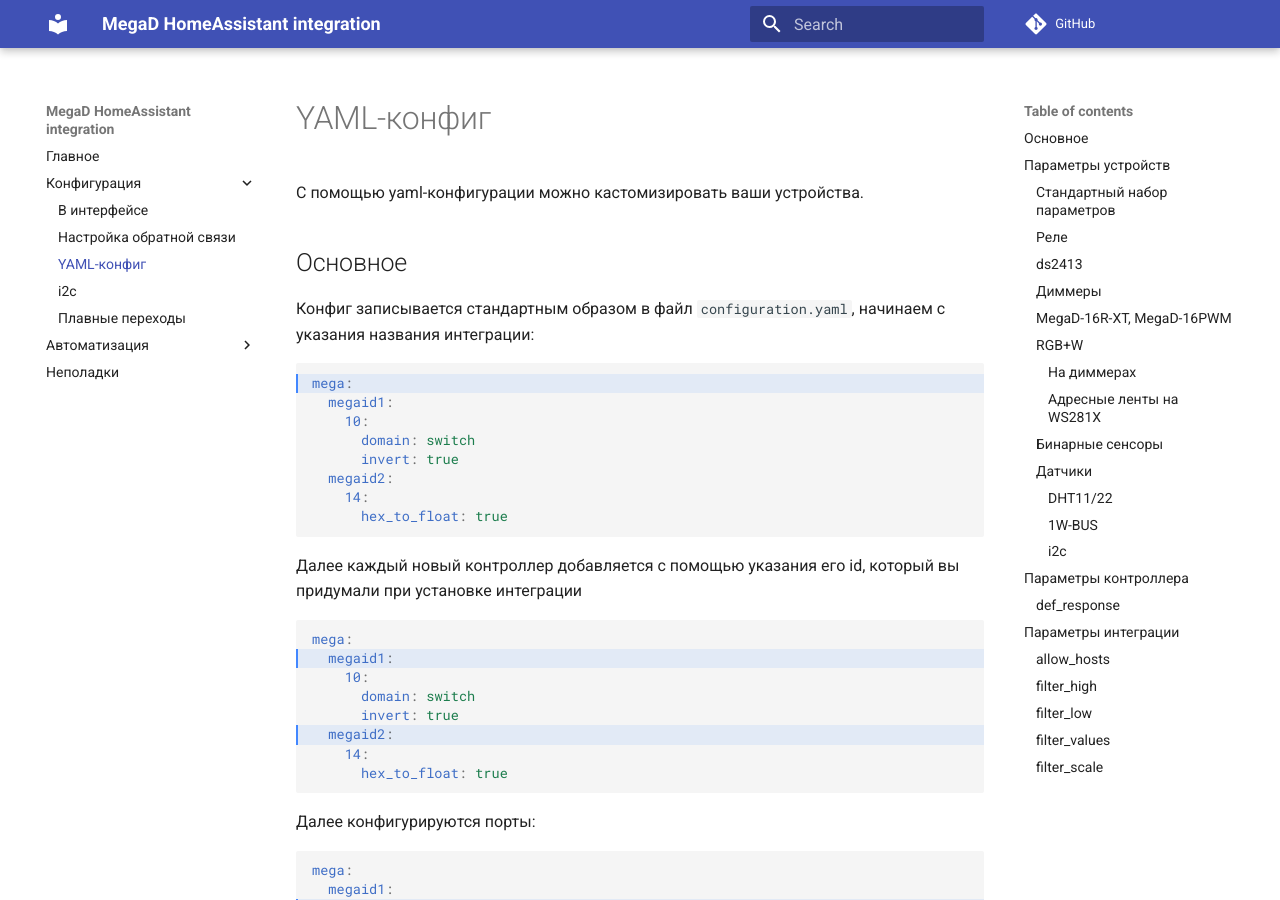
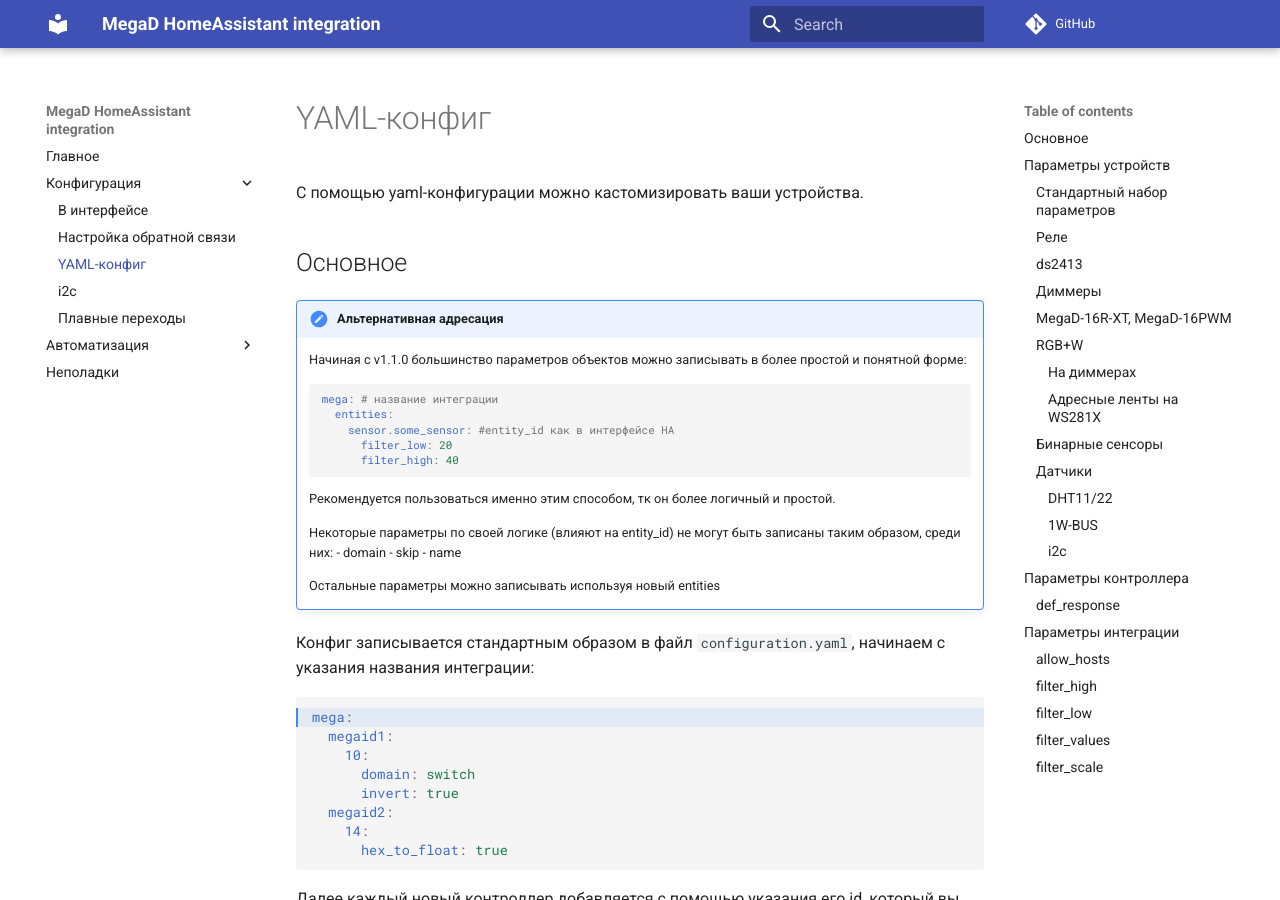
Before and after one commit to andvikt/mega_hacs, an MkDocs documentation site: the page built from docs/yaml.md, in a window 1280 px wide and 900 px high. Built offline with MkDocs 1.6.1 and Material for MkDocs 9.7.7, drawn with Linux system fonts in a browser that asks for light colours; comment, search, counter and statistics services are not loaded.

Commit message:
new config adressation

````diff
--- a/docs/yaml.md
+++ b/docs/yaml.md
@@ -1,6 +1,25 @@
 С помощью yaml-конфигурации можно кастомизировать ваши устройства.
 
 ## Основное
+
+!!! note "Альтернативная адресация"
+    Начиная с v1.1.0 большинство параметров объектов можно записывать в более простой и понятной форме:
+    ```yaml
+    mega: # название интеграции
+      entities:
+        sensor.some_sensor: #entity_id как в интерфейсе HA
+          filter_low: 20
+          filter_high: 40
+    ```
+    Рекомендуется пользоваться именно этим способом, тк он более логичный и простой.
+
+    Некоторые параметры по своей логике (влияют на entity_id) не могут быть записаны таким образом, среди них:
+    - domain
+      - skip
+      - name
+
+    Остальные параметры можно записывать используя новый entities
+
 Конфиг записывается стандартным образом в файл `configuration.yaml`, начинаем с
 указания названия интеграции:
 ```yaml hl_lines="1"
````
